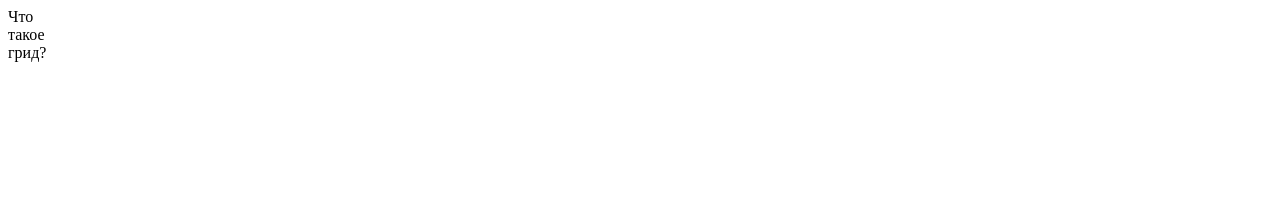
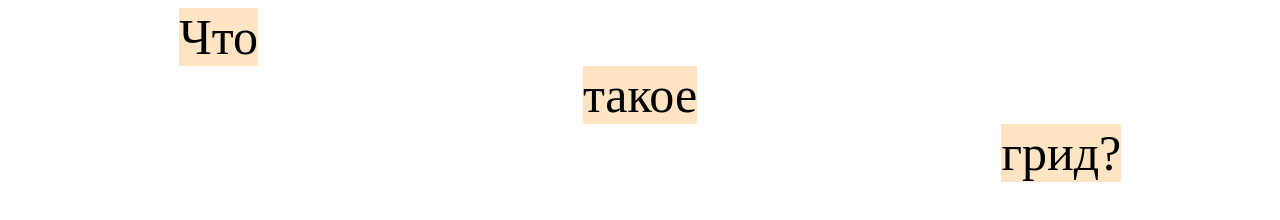
Before and after one commit to zaytcev-net/first-project, a plain HTML site: page index.html in a window 1280 px wide. Drawn offline with Linux system fonts and the light colour scheme.

Commit message:
добавлены классы и стили

```diff
--- a/index.html
+++ b/index.html
@@ -3,11 +3,12 @@
 <head>
   <meta charset="UTF-8">
   <meta name="viewport" content="width=device-width, initial-scale=1.0">
+  <link rel="stylesheet" href="style.css">
   <title>Document</title>
 </head>
-<body>
-  <div>Что</div>
-  <div>такое</div>
-  <div>грид?</div>
+<body class="grid">
+  <div class="word word1">Что</div>
+  <div class="word word2">такое</div>
+  <div class="word word3">грид?</div>
 </body>
 </html>
--- a/style.css
+++ b/style.css
@@ -0,0 +1,28 @@
+.grid {
+  display: grid;
+  grid-template-rows: repeat(3, 1fr);
+  grid-template-columns: repeat(3, 1fr);
+  align-items: center;
+  justify-items: center;
+  font-size: 50px;
+  justify-content: center;
+  align-content: center;
+}
+
+.word {
+  background-color: bisque;
+}
+
+.word1 {
+  grid-column: 1/2;
+}
+
+.word2 {
+  grid-column: 2/3;
+  grid-row: 2/3;
+}
+
+.word3 {
+  grid-column: 3/4;
+  grid-row: 3/4;
+}
```
